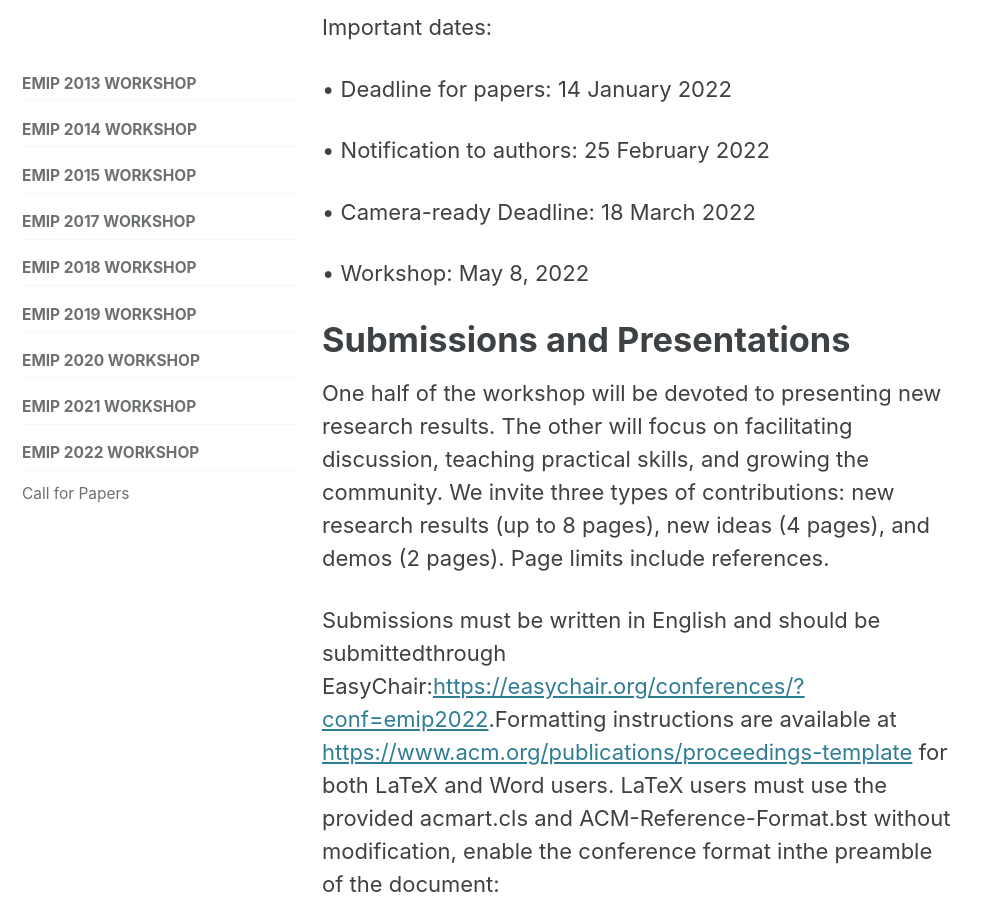
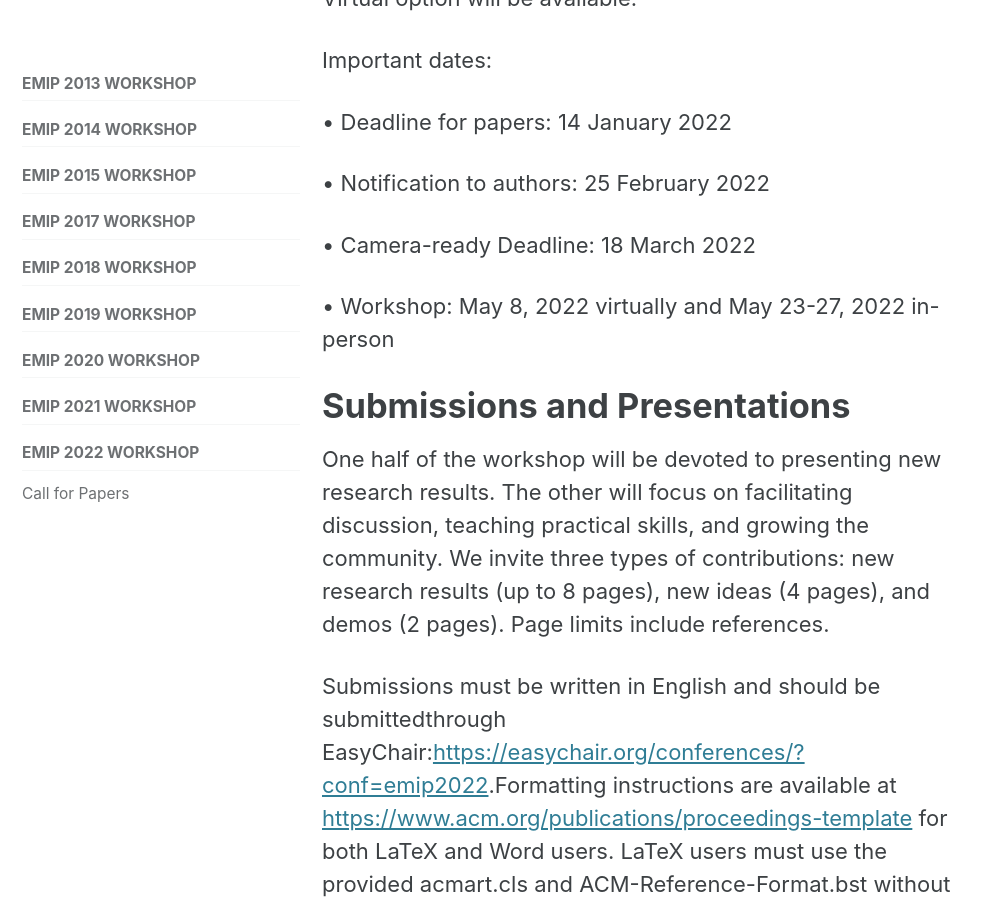
Before and after one commit to EMIPws/emipws.github.io, a Jekyll site: the page built from pages/workshop/emip-2022.md, in a window 1280 px wide and 900 px high, scrolled down 2915 px. Shown: the whole window, without its empty margins (0-990 px from the left). Built offline with Jekyll 4.4.1, drawn with Linux system fonts in a browser that asks for light colours; cached includes are drawn as plain includes; some of the changed text lies outside the part shown.

Commit message:
Update emip-2022.md

```diff
--- a/pages/workshop/emip-2022.md
+++ b/pages/workshop/emip-2022.md
@@ -7,7 +7,7 @@ sidebar:
   nav: "emip-2022"
 ---
 
-The Tenth International Workshop on Eye Movements in Programming 2022 will be held on **May 8, 2022**. It is co-located with the [44th International Conference on Software Engineering (ICSE 2022)](https://conf.researchr.org/home/icse-2022/).
+The Tenth International Workshop on Eye Movements in Programming 2022 will be held on **May 8, 2022 virtually and May 23-27, 2022 in-person**. It is co-located with the [44th International Conference on Software Engineering (ICSE 2022)](https://conf.researchr.org/home/icse-2022/).
 
 The study of eye gaze data has great potential for research in computer programming, computing education, and software engineering practice. The Tenth International Workshop on Eye Movements in Programming (EMIP 2022) will again focus on advancing the methodological, theoretical, and applied aspects of eye movements in programming. The goal of the workshop is to further develop the methodology of using eye gaze tracking for programming, both theoretically and in applications. What can gaze behavior tell us about cognitive processes during programming? This question enables us to understand the role of human factors involved in programming.
 
@@ -59,7 +59,7 @@ Important dates:
 
 • Camera-ready Deadline: 18 March 2022
 
-• Workshop: May 8, 2022
+• Workshop: May 8, 2022 virtually and May 23-27, 2022 in-person
 
 
 # Submissions and Presentations
```
